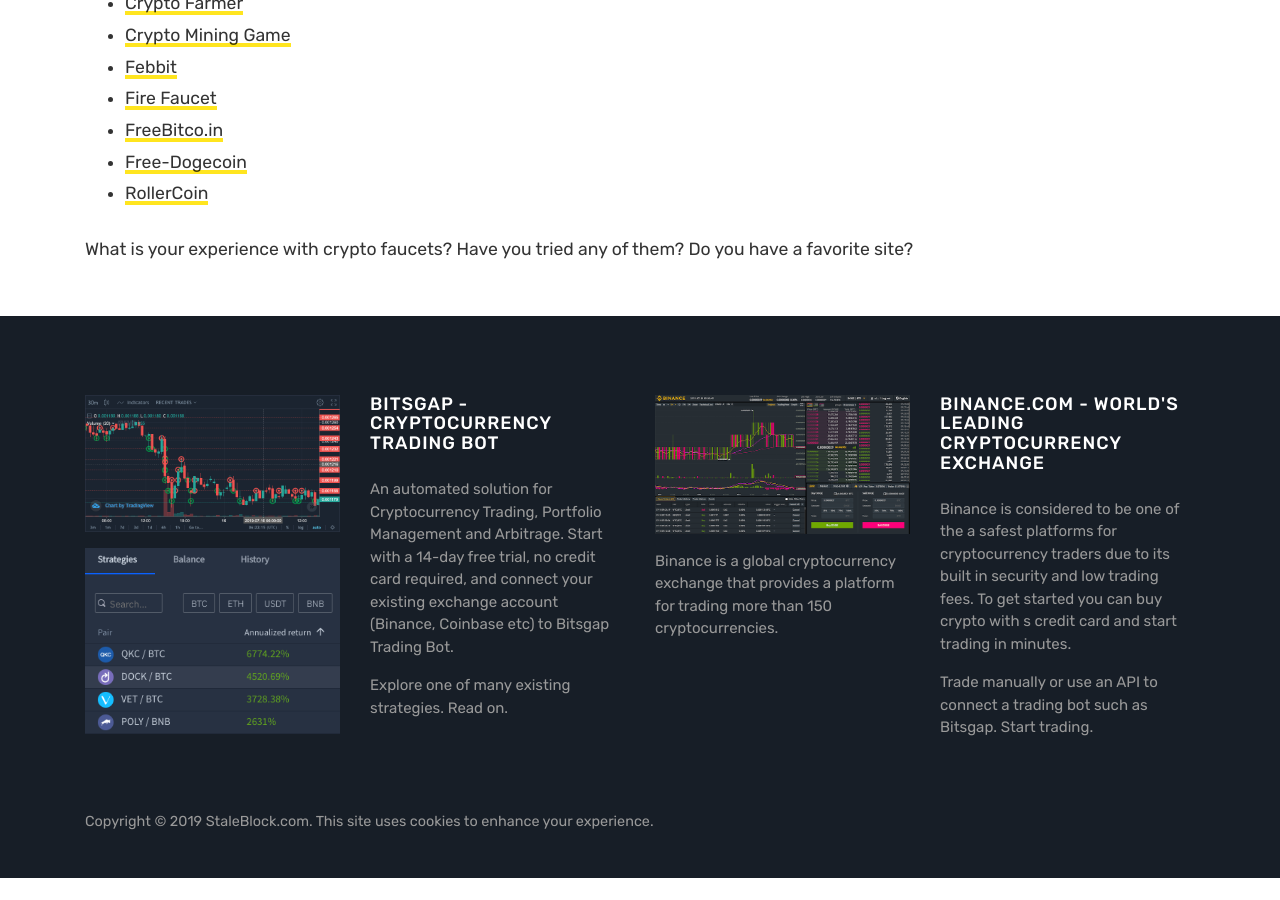
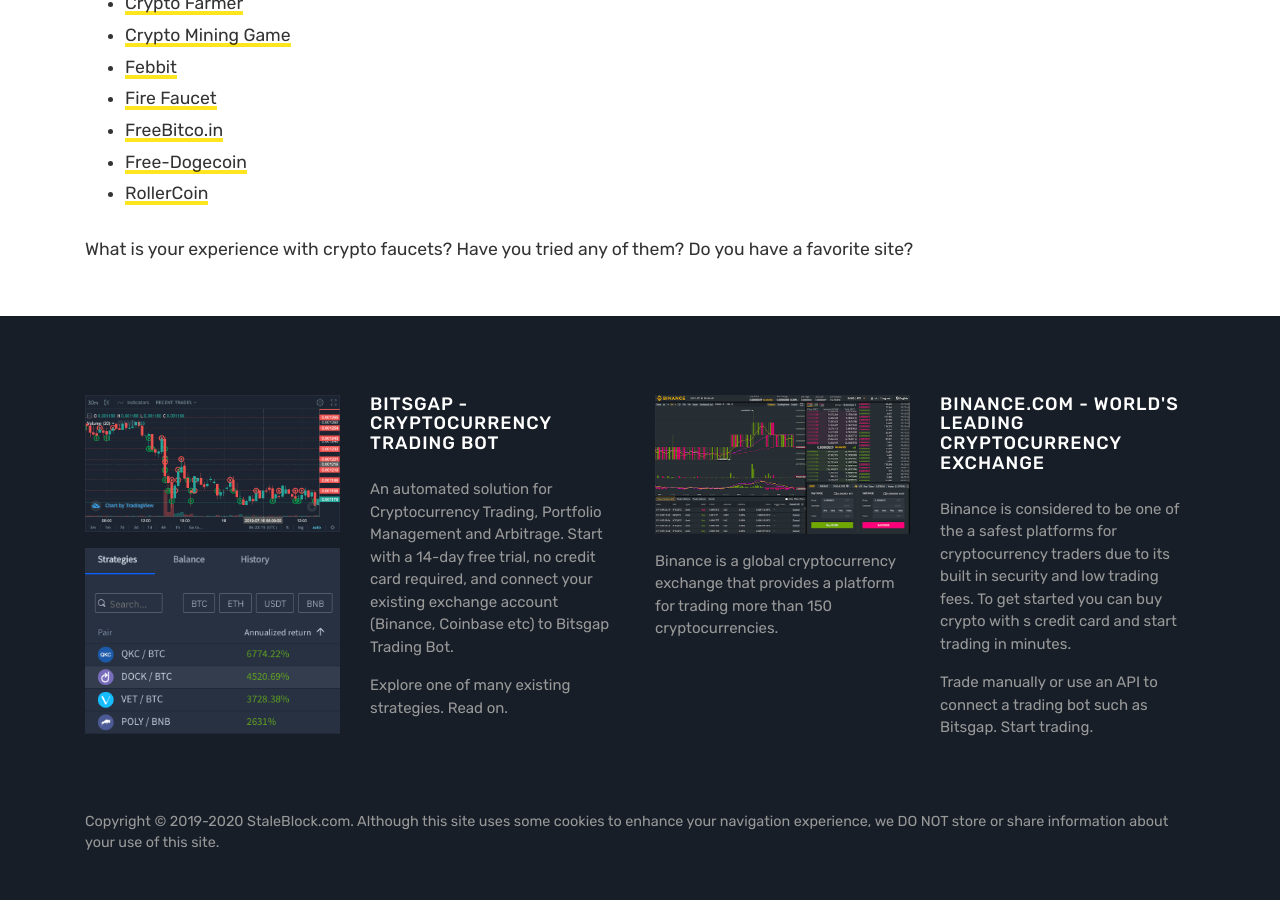
Before and after one commit to SadRobotChannel/sb, a Jekyll site: the page built from index.md, in a window 1280 px wide and 900 px high, scrolled down 871 px. Built offline with Jekyll 4.4.1, drawn with Linux system fonts in a browser that asks for light colours; nearby versions of some CDN libraries; comment, search, counter and statistics services are not loaded; before the commit the page ends 1749 px from its top, so only the background shows below that.

Commit message:
Add files via upload

```diff
--- a/_layouts/default.html
+++ b/_layouts/default.html
@@ -36,7 +36,7 @@
     <div class="container">
 
       <!-- Begin Logo -->
-      <a class="navbar-brand" href="{{ site.baseurl }}/index.html">
+      <a class="navbar-brand" href="{{ site.baseurl }}">
       <img src="https://www.staleblock.com/assets/images/logo.png" alt="{{ site.name }}">
       </a>
       <!-- End Logo -->
@@ -156,7 +156,7 @@
 
             <div class="copyright">
                 <p class="pull-left">
-                Copyright © 2019 StaleBlock.com. This site uses cookies to enhance your experience.
+                  Copyright © 2019-2020 StaleBlock.com. Although this site uses some cookies to enhance your navigation experience, we DO NOT store or share information about your use of this site.
                 </p>
                 <p class="pull-right">
 
```
